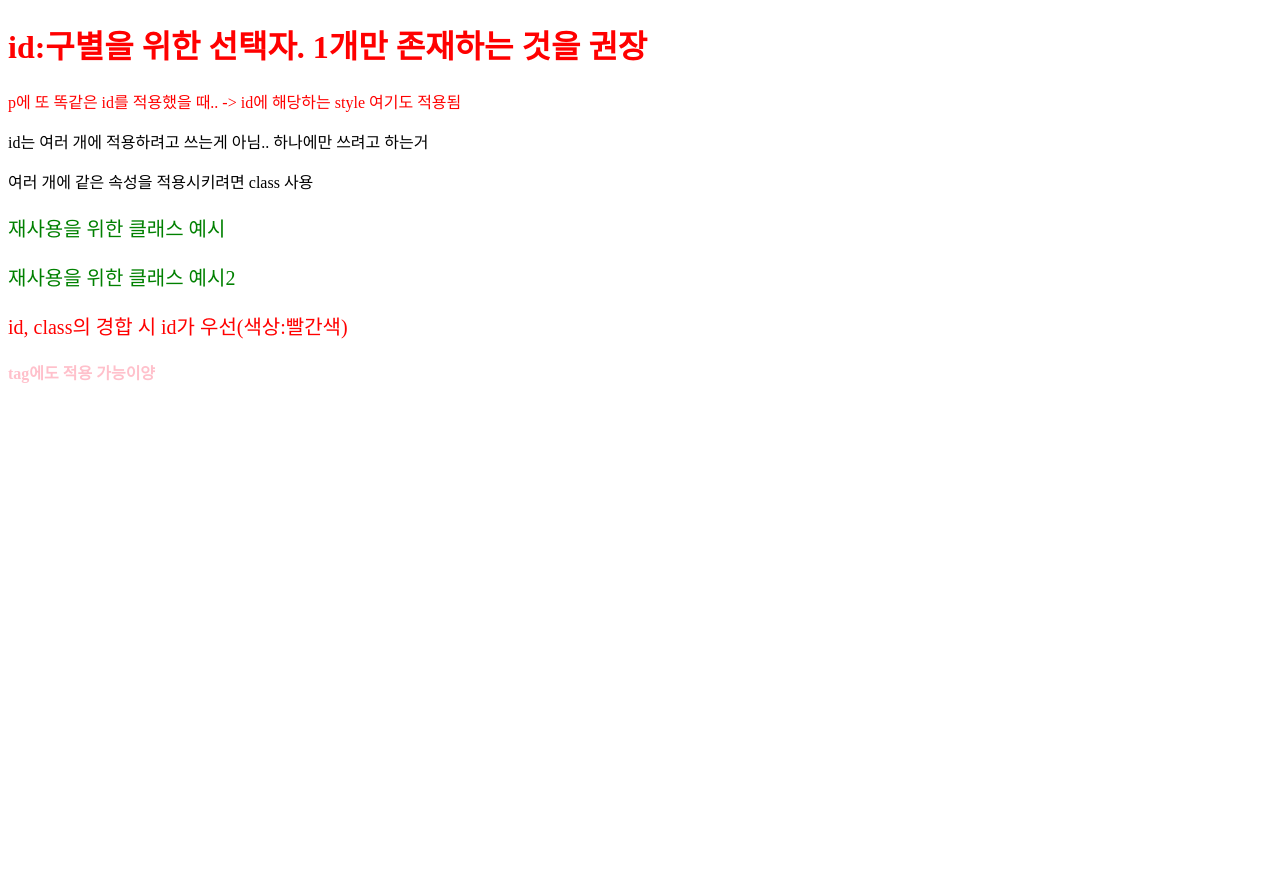
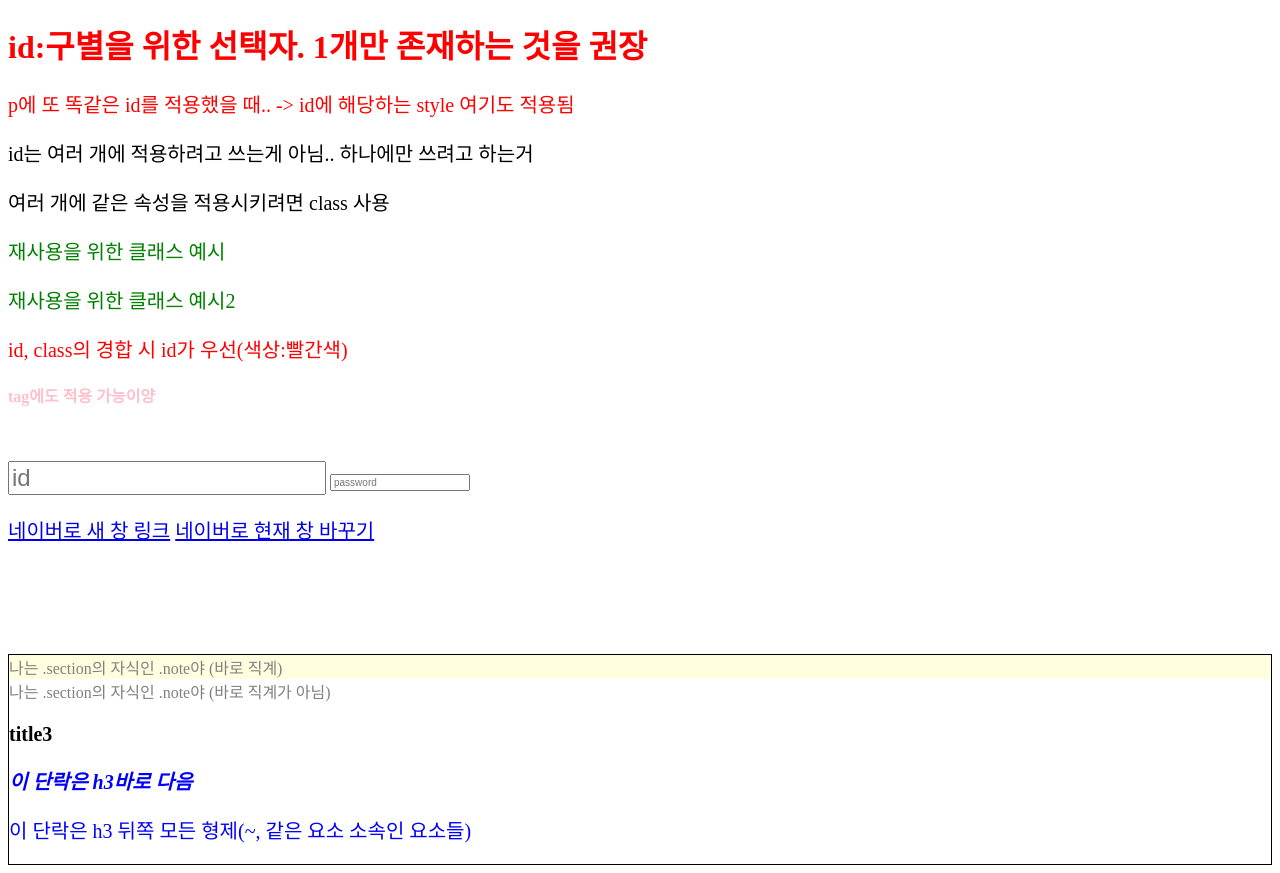
Before and after one commit to yyyyyyei/web_study, a plain HTML site: page 250820_CSS/01_selector+property.html in a window 1280 px wide. Before the commit the page ends 800 px from the top, so only its background shows below. Drawn offline with Linux system fonts and the light colour scheme.

Commit message:
결합자, css 파일

```diff
--- a/250820_CSS/01_selector+property.html
+++ b/250820_CSS/01_selector+property.html
@@ -4,6 +4,14 @@
     <meta charset="UTF-8">
     <meta name="viewport" content="width=device-width, initial-scale=1.0">
     <title>CSS 선택자, property(속성)</title>
+    <!-- CSS 적용 방법 -->
+    <!-- 1. html 안에서 <style>ㅌ ㅐ그를 사용. 내부 스타일시트 -->
+    <!-- 2. 인라인방식: <li style="color: red;"> 유지보수 극악. 옛날에나 씀-->
+    <!-- -적용되는 명시도, 특이도가 높아서 거의 무조건 적용됨 -->
+    <!-- -급하게 수정할 때 좋은 방식 -->
+    <!-- 3. 외부 스타일시트 방식 -->
+    <!-- style.css -->
+
     <style>
         /*
         선택자 {
@@ -26,7 +34,47 @@
         strong {
             color: pink;
         }
+        input {
+            font-size: 20px;
+        }
+        input {
+            font-size: 24px; /*동일한 우선도이면 뒤에 나오는 게 덮어씀*/
+        }
+        input[type="password"] {
+            font-size: 10px;
+        }
+        a[target="_blank"] {
+            text-decoration: underline;
+        }
+
+        /* 결합자 */
+        .section {
+            /* 경계선 만들기 */
+            border: 1px solid black
+        }
+        .section .note {
+            color: grey;
+        }
+        /* 소속된 모든 요소 (직계 후손 아니여도 적용 가능) */
+        .section > .note {
+            background-color: lightyellow;
+        }
+        /* 직계 후손만 적용. 바로 속한 경우. */
+        h3 + p {
+            font-style: italic;
+            font-weight: bold;
+        }
+        /* h3 바로 다음 p */
+        h3 ~ p {
+            color: blue;
+        }
+        /* h3 뒤 모든 p */
+        h3, p {
+            font-size: 20px;
+        }
+        /* h3도 적용시키려면.. */
     </style>
+    <link rel="stylesheet" href="style.css"/>
 </head>
 <body>
     <!-- CSS -> 선택이 중요함 HTML과 별도로 존재가 가능 -->
@@ -38,5 +86,39 @@
     <p class="lead">재사용을 위한 클래스 예시2</p>
     <p id="brand" class="lead">id, class의 경합 시 id가 우선(색상:빨간색)</p>
     <strong>tag에도 적용 가능이양</strong>
+    <br/>
+    <br/>
+    <br/>
+    <br/>
+    <label>
+        <input type="text" placeholder="id"/>
+    </label>
+    <label>
+        <input type="password" placeholder="password"/>
+    </label>
+    <p>
+        <!-- _blank: 새 창 띄우기 -->
+         <a href="https://naver.com" target="_blank">네이버로 새 창 링크</a>
+         <a href="https://naver.com" target="_self">네이버로 현재 창 바꾸기</a>
+    </p>
+    <br/>
+    <br/>
+    <br/>
+    <br/>
+    <br/>
+    <!-- 결합자 -->
+    <section class="section">
+        <div class="note">
+            나는 .section의 자식인 .note야 (바로 직계)
+        </div>
+        <div>
+            <div class="note">
+            나는 .section의 자식인 .note야 (바로 직계가 아님)
+        </div>
+        </div>
+        <h3>title3</h3>
+        <p>이 단락은 h3바로 다음</p>
+        <p>이 단락은 h3 뒤쪽 모든 형제(~, 같은 요소 소속인 요소들)</p>
+    </section>
 </body>
 </html>
--- /dev/null
+++ b/250820_CSS/style.css
@@ -0,0 +1,3 @@
+p {
+    font-weight: 500;
+}
```
